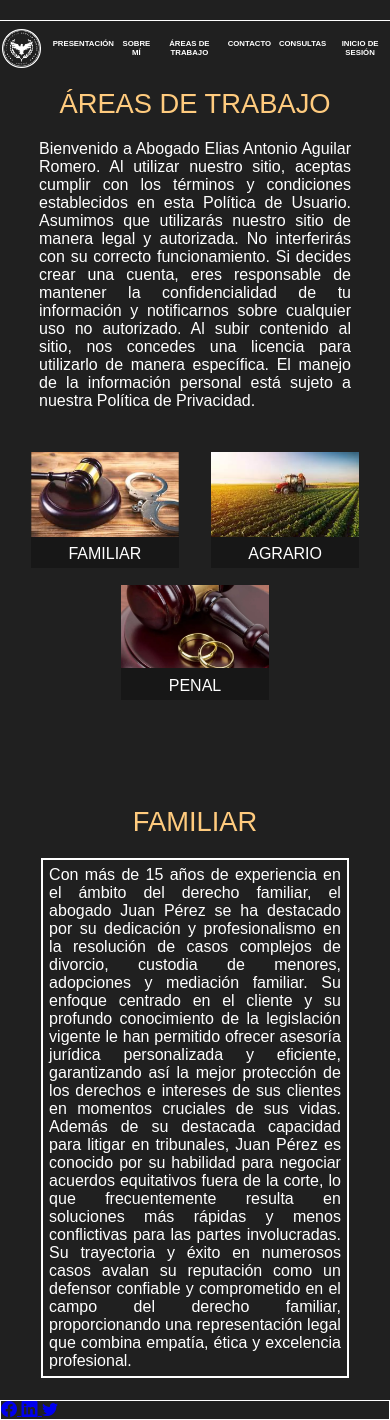
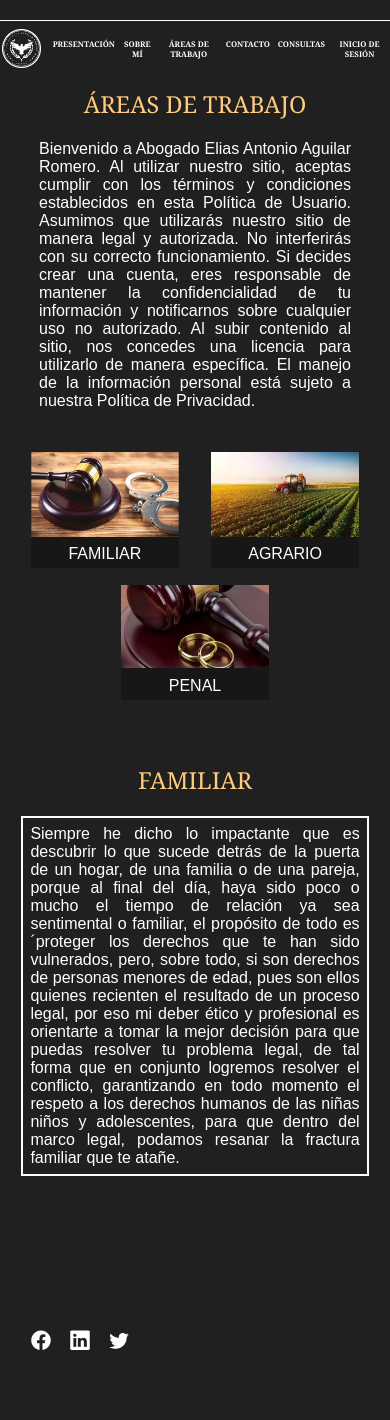
Before and after one commit to jlsxmo/pi_pm, a PHP site: page /workspaces.php in a window 390 px wide, after a click on "FAMILIAR". After the commit the page ends 1350 px from the top, so only its background shows below. Run offline with PHP 8.4, Linux system fonts and the light colour scheme.

Commit message:
responsive workspaces
Áreas de trabajo ya es responsiva (mejore que antes)

```diff
--- /dev/null
+++ b/css/footer.css
@@ -0,0 +1,34 @@
+footer {
+  margin-top: 18vh;
+  margin-bottom: 2vh;
+  margin-left: 8vw;
+  width: 15%;
+  justify-content: space-between;
+}
+
+footer nav {
+  display: flex;
+  justify-content: space-between;
+}
+
+footer nav a i {
+  color: white;
+  text-decoration: none;
+  font-size: 3vw;
+}
+
+/* Dispositivos muy pequeños (teléfonos de 600px de ancho o menos) */
+@media only screen and (max-width: 600px) {
+  /* ... */
+  footer {
+    width: 25%;
+  }
+
+  footer nav {
+    /* ... */
+  }
+
+  footer nav a i {
+    font-size: 5vw;
+  }
+}
--- a/css/header.css
+++ b/css/header.css
@@ -41,6 +41,7 @@ header nav ul li a { /* El enlace de cada item */
   margin-top: 20px; /* No es necesario escalar */
   margin-bottom: auto;
   color: white;
+  font-family: Georgia, 'Times New Roman', Times, serif;
   font-size: 1.2vw;
   font-weight: lighter;
   text-decoration: none;
--- a/css/workspaces.css
+++ b/css/workspaces.css
@@ -10,33 +10,42 @@ body {
   font-family: Arial, sans-serif;
 }
 
-h1 { /* Áreas de Trabajo */
+h1 {
+  /* Áreas de Trabajo */
   text-align: center;
-  margin-top: 20px; /* No es necesario escalarlo */
+  margin-top: 20px;
+  /* No es necesario escalarlo */
   color: #FFCB7E;
+  font-family: Georgia, 'Times New Roman', Times, serif;
   font-weight: lighter;
 }
 
-p { /* Bienvenido a Abogado... */
+p {
+  /* Bienvenido a Abogado... */
   margin-top: 20px;
   padding: 0 8vw;
   text-align: justify;
 }
 
-div.galeria { /* Donde están todas las imagenes */
-  margin: 10vh 8vw;
+div.galeria {
+  /* Donde están todas las imagenes */
+  margin: 10vh 8vw 5vh;
   display: flex;
-  flex-wrap: wrap; /* Para que se acomoden en varias líneas si es necesario */
+  flex-wrap: wrap;
+  /* Para que se acomoden en varias líneas si es necesario */
   justify-content: space-between;
 }
 
-div.imagen { /* El conjunto de imagen y descripción */
-  width: 22vw; /* Son aproximadamente 276px */
+div.imagen {
+  /* El conjunto de imagen y descripción */
+  width: 22vw;
+  /* Son aproximadamente 276px */
   height: auto;
   background-color: #171717;
 }
 
-div.imagen img { /* La imagen literalmente */
+div.imagen img {
+  /* La imagen literalmente */
   width: 100%;
   height: auto;
 }
@@ -45,24 +54,31 @@ div.imagen:hover {
   border: 1px solid gold
 }
 
-div.desc { /* La descripción de la imagen */
-  padding: 1.2vw; /* Son aproximadamente 15px */
+div.desc {
+  /* La descripción de la imagen */
+  padding: 1.2vw;
+  /* Son aproximadamente 15px */
   text-align: center;
 }
 
 /*********** Asesoría a elegir **********/
-.asesorias { /* Cada uno de los artículos pertenecientes a la sección de asesorías */
-  display: none; /* Para que no se muestren al principio */
-  margin: 5% 10%;
+.asesorias {
+  /* Cada uno de los artículos pertenecientes a la sección de asesorías */
+  display: none;
+  /* Para que no se muestren al principio */
+  margin: 0% 10%;
   padding: 0.5%;
 }
 
-.asesorias h1 { /* Encabezado de cada asesoría-artículo */
+.asesorias h1 {
+  /* Encabezado de cada asesoría-artículo */
   font-weight: lighter;
 }
 
-.asesorias p { /* Parráfo de cada una de las asesorías-artículo */
-  border: 2px solid white; /* No es necesario escalarlo */
+.asesorias p {
+  /* Parráfo de cada una de las asesorías-artículo */
+  border: 2px solid white;
+  /* No es necesario escalarlo */
   padding: 2%;
 }
 
@@ -70,52 +86,92 @@ div.desc { /* La descripción de la imagen */
 
 /* Dispositivos muy pequeños (teléfonos de 600px de ancho o menos) */
 @media only screen and (max-width: 600px) {
+
   /* ... */
   h1 {
-    font-size: 7vw;
+    font-size: 6vw;
     color: #FFCB7E;
   }
 
-  p { /* Bienvenido a Abogado... */
-    padding: 0 10vw; /* Para leer mejor en dispositivos pequeños */
+  p {
+    /* Bienvenido a Abogado... */
+    padding: 0 10vw;
+    /* Para leer mejor en dispositivos pequeños */
   }
 
-  div.galeria { /* Donde están todas las imagenes */
+  div.galeria {
+    /* Donde están todas las imagenes */
     margin-top: 5vh;
   }
 
-  #i_fa { /* Asesoría familiar */
+  #i_fa {
+    /* Asesoría familiar */
     width: 45%;
     margin-right: 10%;
   }
 
-  #i_ag { /* Asesoría agraria */
+  #i_ag {
+    /* Asesoría agraria */
     width: 45%;
   }
 
-  #i_pe { /* Aseroría penal */
+  #i_pe {
+    /* Aseroría penal */
     margin-left: 27.5%;
     margin-top: 5%;
     width: 45%;
   }
+
+  /*********** Asesoría a elegir **********/
+  .asesorias {
+    /* Cada uno de los artículos pertenecientes a la sección de asesorías */
+    display: none; /* Para que no se muestren al principio */
+    margin: 4% 5%;
+    padding: 0.5%;
+  }
 }
 
-/* Dispositivos pequeños (tabletas en modo landscape y celulares grandes, 600px o más) */
-@media only screen and (min-width: 600px) {
-  /* ... */
+/* Estilos para dispositivos SOLAMENTE modo retrato con un ancho de 600px o más */
+@media (orientation: portrait) and (min-width: 600px) {
+  h1 {
+    font-size: 4vw;
+    color: #FFCB7E;
   }
 
-/* Dispositivos medianos (tabletas en modo landscape, 768px o más) */
-@media only screen and (min-width: 768px) {
-  /* ... */
+  p {
+    /* Bienvenido a Abogado... */
+    padding: 0 10vw;
+    /* Para leer mejor en dispositivos pequeños */
   }
 
-/* Dispositivos grandes (laptops/desktops, 992px o más) */
-@media only screen and (min-width: 992px) {
-  /* ... */
+  div.galeria {
+    /* Donde están todas las imagenes */
+    margin-top: 5vh;
   }
 
-/* Dispositivos muy grandes (laptops grandes y compus de escritorio, más de 1200px) */
-@media only screen and (min-width: 1200px) {
-  /* ... */
+  #i_fa {
+    /* Asesoría familiar */
+    width: 45%;
+    margin-right: 10%;
   }
+
+  #i_ag {
+    /* Asesoría agraria */
+    width: 45%;
+  }
+
+  #i_pe {
+    /* Aseroría penal */
+    margin-left: 27.5%;
+    margin-top: 5%;
+    width: 45%;
+  }
+
+  /*********** Asesoría a elegir **********/
+  .asesorias {
+    /* Cada uno de los artículos pertenecientes a la sección de asesorías */
+    display: none; /* Para que no se muestren al principio */
+    margin: 4% 5%;
+    padding: 0.5%;
+  }
+}
--- a/php/footer.php
+++ b/php/footer.php
@@ -1,4 +1,4 @@
-<footer style="border: 1px solid white;">
+<footer>
     <nav>
       <a href="https://www.facebook.com/eliasantonio.aguilarromero?mibextid=LQQJ4d">
         <i class="bi bi-facebook"></i>
--- a/workspaces.php
+++ b/workspaces.php
@@ -7,6 +7,7 @@
   <title>Áreas de trabajo</title>
   <link rel="stylesheet" href="./css/header.css">
   <link rel="stylesheet" href="./css/workspaces.css">
+  <link rel="stylesheet" href="./css/footer.css">
   <link rel="stylesheet" href="https://cdn.jsdelivr.net/npm/bootstrap-icons@1.5.0/font/bootstrap-icons.css">
 </head>
 
@@ -45,16 +46,7 @@
   <article class="asesorias" id="familiar">
     <h1>FAMILIAR</h1>
     <p>
-      Con más de 15 años de experiencia en el ámbito del derecho familiar, el abogado Juan Pérez se ha destacado por su
-      dedicación y profesionalismo en la resolución de casos complejos de divorcio, custodia de menores, adopciones y
-      mediación familiar. Su enfoque centrado en el cliente y su profundo conocimiento de la legislación vigente le han
-      permitido ofrecer asesoría jurídica personalizada y eficiente, garantizando así la mejor protección de los
-      derechos e intereses de sus clientes en momentos cruciales de sus vidas. Además de su destacada capacidad para
-      litigar en tribunales, Juan Pérez es conocido por su habilidad para negociar acuerdos equitativos fuera de la
-      corte, lo que frecuentemente resulta en soluciones más rápidas y menos conflictivas para las partes involucradas.
-      Su trayectoria y éxito en numerosos casos avalan su reputación como un defensor confiable y comprometido en el
-      campo del derecho familiar, proporcionando una representación legal que combina empatía, ética y excelencia
-      profesional.
+    Siempre he dicho lo impactante que es descubrir lo que sucede detrás de la puerta de un hogar, de una familia o de una pareja, porque al final del día, haya sido poco o mucho el tiempo de relación ya sea sentimental o familiar, el propósito de todo es ´proteger los derechos que te han sido vulnerados, pero, sobre todo, si son derechos de personas menores de edad, pues son ellos quienes recienten el resultado de un proceso legal, por eso mi deber ético y profesional es orientarte a tomar la mejor decisión para que puedas resolver tu problema legal, de tal forma que en conjunto logremos resolver el conflicto, garantizando en todo momento el respeto a los derechos humanos de las niñas niños y adolescentes, para que dentro del marco legal, podamos resanar la fractura familiar que te atañe.
     </p>
   </article>
 
@@ -77,16 +69,7 @@
   <article class="asesorias" id="penal">
     <h1>PENAL</h1>
     <p>
-      Con más de 15 años de experiencia en el ámbito del derecho familiar, el abogado Juan Pérez se ha destacado por su
-      dedicación y profesionalismo en la resolución de casos complejos de divorcio, custodia de menores, adopciones y
-      mediación familiar. Su enfoque centrado en el cliente y su profundo conocimiento de la legislación vigente le han
-      permitido ofrecer asesoría jurídica personalizada y eficiente, garantizando así la mejor protección de los
-      derechos e intereses de sus clientes en momentos cruciales de sus vidas. Además de su destacada capacidad para
-      litigar en tribunales, Juan Pérez es conocido por su habilidad para negociar acuerdos equitativos fuera de la
-      corte, lo que frecuentemente resulta en soluciones más rápidas y menos conflictivas para las partes involucradas.
-      Su trayectoria y éxito en numerosos casos avalan su reputación como un defensor confiable y comprometido en el
-      campo del derecho familiar, proporcionando una representación legal que combina empatía, ética y excelencia
-      profesional.
+    Dentro de mi ética profesional no te puedo prometer alguna sentencia “justa” o absolutoria, pues ningún buen abogado te puede garantizar un resultado dentro de un proceso penal, pero si te garantizo por mi parte compromiso, honestidad, confidencialidad y profesionalismo para que, en buena lid, tus derechos y garantías se respeten en todo momento en el proceso penal, cuéntame tu caso.
     </p>
   </article>
 
```
Lines whose indentation alone changed are shown as unchanged.
